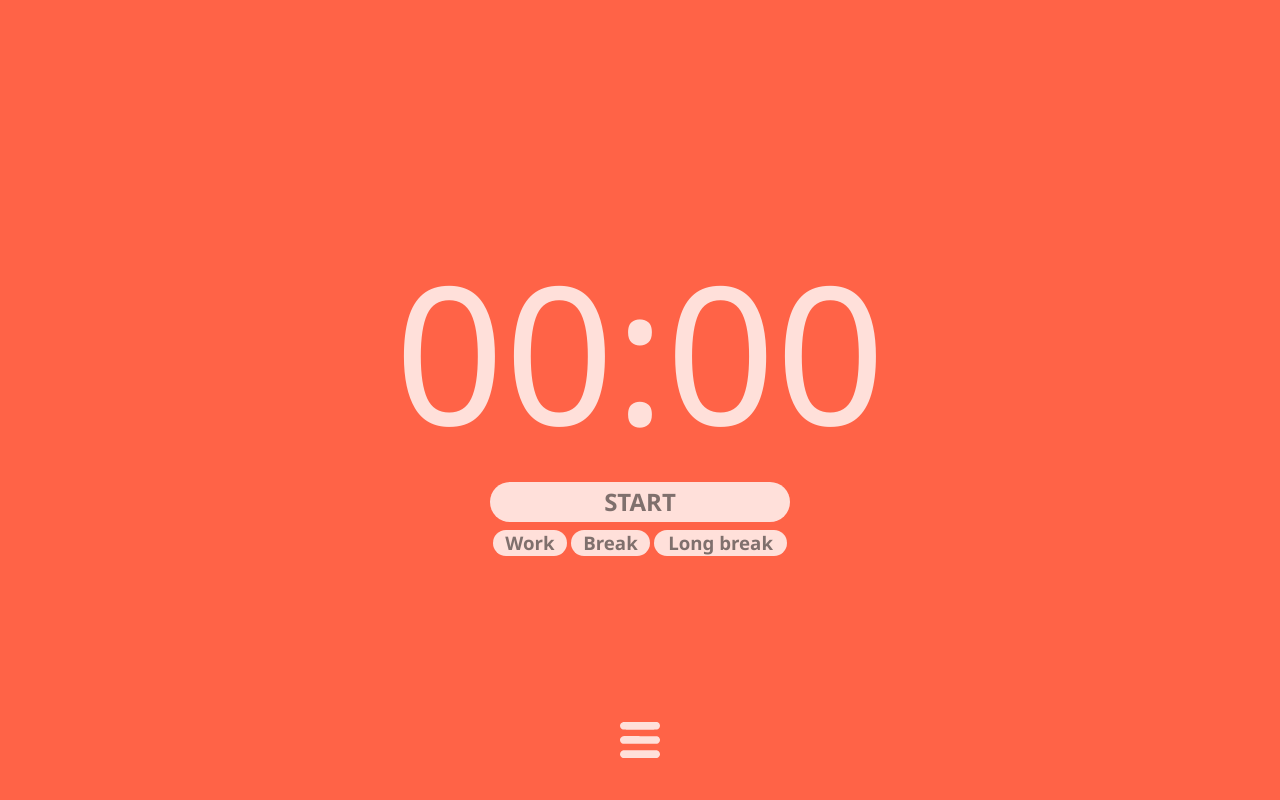
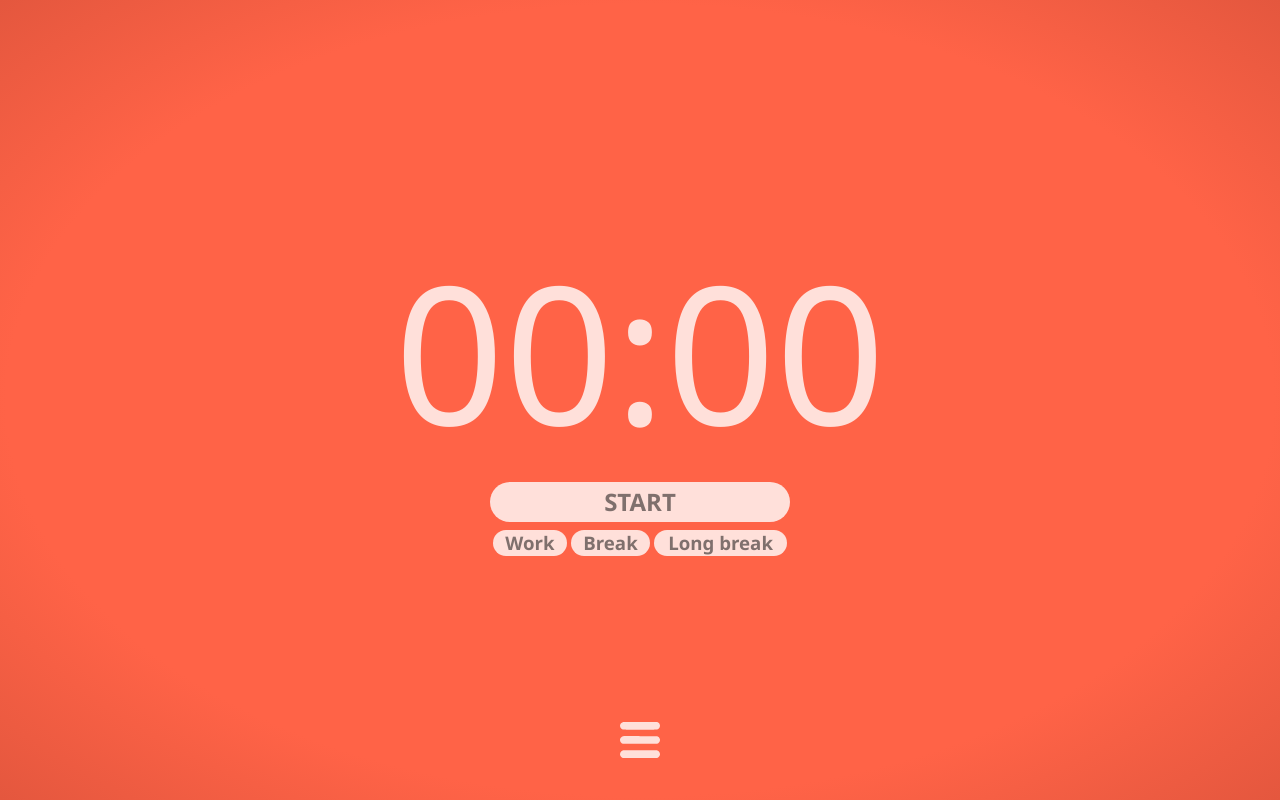
Before and after one commit to fry13/pomodoro-timer, a plain HTML site: page index.html in a window 1280 px wide. Drawn offline with nearby package versions, Linux system fonts and the light colour scheme.

Commit message:
some color changes

```diff
--- a/index.css
+++ b/index.css
@@ -7,7 +7,7 @@
 }
 
 html {
-  background-color: tomato;
+  background-image: radial-gradient(tomato 70%, rgb(228, 87, 62));
   text-align: center;
   display: flex;
   height: 100%;
```
